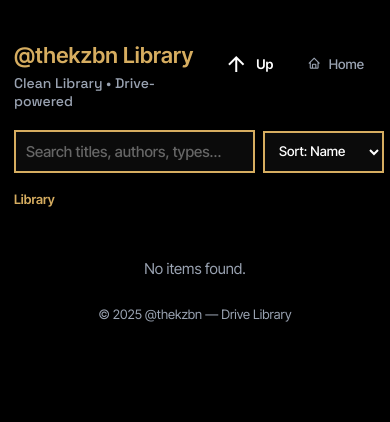
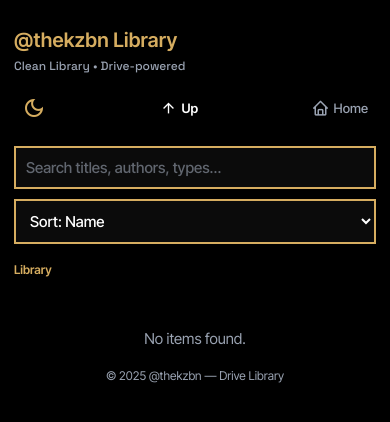
Before and after one commit to thekzbn/thekzbnlib, a website: page index.html in a window 390 px wide. Drawn offline with nearby package versions, Linux system fonts and the light colour scheme; no server answers.

Commit message:
Updated index.html

```diff
--- a/assets/css/style.css
+++ b/assets/css/style.css
@@ -7,6 +7,16 @@
   --border-color: #d6ad60;
   --muted: #9aa3b2;
   --gap: 16px;
+}
+
+[data-theme="light"] {
+  --bg-color: #fff;
+  --text-color: #000;
+  --accent-color: #d6ad60;
+  --input-bg: #fff;
+  --input-text: #000;
+  --border-color: #d6ad60;
+  --muted: #666;
 }
 
 * {
@@ -93,6 +103,21 @@ body {
   font-weight: 500;
 }
 
+.icon-btn:hover {
+  background-color: var(--accent-color);
+  color: var(--bg-color);
+  border-color: var(--accent-color);
+}
+
+.theme-toggle {
+  background: var(--bg-color);
+  color: var(--accent-color);
+}
+
+.theme-toggle .material-symbols-outlined {
+  font-size: 24px;
+}
+
 /* search */
 .search {
   display: flex;
@@ -112,7 +137,13 @@ body {
 }
 
 .search input::placeholder {
-  color: #666;
+  color: var(--muted);
+  opacity: 0.6;
+}
+
+.search input:focus {
+  border-color: var(--accent-color);
+  outline: none;
 }
 
 .search select {
@@ -121,6 +152,17 @@ body {
   color: var(--input-text);
   border: 2px solid var(--border-color);
   font-weight: 500;
+  cursor: pointer;
+}
+
+.search select:focus {
+  outline: none;
+  border-color: var(--accent-color);
+}
+
+.search select option {
+  background: var(--input-bg);
+  color: var(--input-text);
 }
 
 /* breadcrumb */
@@ -245,22 +287,117 @@ body {
 }
 
 /* responsive */
-@media (max-width:720px) {
+@media (max-width: 768px) {
   .app {
     padding: 14px;
+    margin: 14px auto;
+  }
+
+  .header {
+    flex-direction: column;
+    align-items: flex-start;
+    gap: 14px;
   }
 
   .brand-title {
+    font-size: 24px;
+  }
+
+  .brand-sub {
+    font-size: 13px;
+  }
+
+  .controls {
+    width: 100%;
+    justify-content: space-between;
+  }
+
+  .icon-btn {
+    padding: 8px;
+    font-size: 14px;
+  }
+
+  .icon-btn span,
+  .icon-btn i {
+    font-size: 20px;
+  }
+
+  .search {
+    flex-direction: column;
+    gap: 10px;
+  }
+
+  .search input,
+  .search select {
+    width: 100%;
+    font-size: 15px;
+    padding: 10px;
+  }
+
+  .grid {
+    grid-template-columns: 1fr;
+    gap: 10px;
+  }
+
+  .card {
+    padding: 12px;
+    min-height: 90px;
+  }
+
+  .card-icon {
     font-size: 22px;
   }
 
-  .grid {
-    grid-template-columns: repeat(2, 1fr);
-    gap: 10px;
+  .card-title {
+    font-size: 14px;
   }
 
-  .search input {
-    font-size: 15px;
-    padding: 10px;
+  .card-meta {
+    font-size: 12px;
+  }
+
+  .modal {
+    width: 98%;
+    height: 90%;
+  }
+
+  .breadcrumb {
+    font-size: 12px;
   }
 }
+
+@media (min-width: 769px) and (max-width: 1024px) {
+  .grid {
+    grid-template-columns: repeat(3, 1fr);
+  }
+}
+
+@media (max-width: 480px) {
+  .header {
+    margin-bottom: 14px;
+  }
+
+  .brand-title {
+    font-size: 20px;
+  }
+
+  .brand-sub {
+    font-size: 12px;
+  }
+
+  .icon-btn {
+    padding: 6px;
+    font-size: 13px;
+    gap: 4px;
+  }
+
+  .icon-btn span,
+  .icon-btn i {
+    font-size: 18px;
+  }
+
+  .footer {
+    font-size: 12px;
+    margin: 20px auto 40px;
+  }
+}
--- a/index.html
+++ b/index.html
@@ -24,6 +24,9 @@
 			</div>
 
 			<div class="controls" role="region" aria-label="Controls">
+				<button id="themeToggle" class="icon-btn theme-toggle" title="Toggle theme">
+					<span class="material-symbols-outlined">dark_mode</span>
+				</button>
 				<button id="btnUp" class="icon-btn" title="Go up"><span class="material-symbols-outlined">arrow_upward</span>Up</button>
 				<button id="homeBtn" class="icon-btn secondary" title="Go to Library root"><i class='bx bx-home'></i>Home</button>
 			</div>
```
